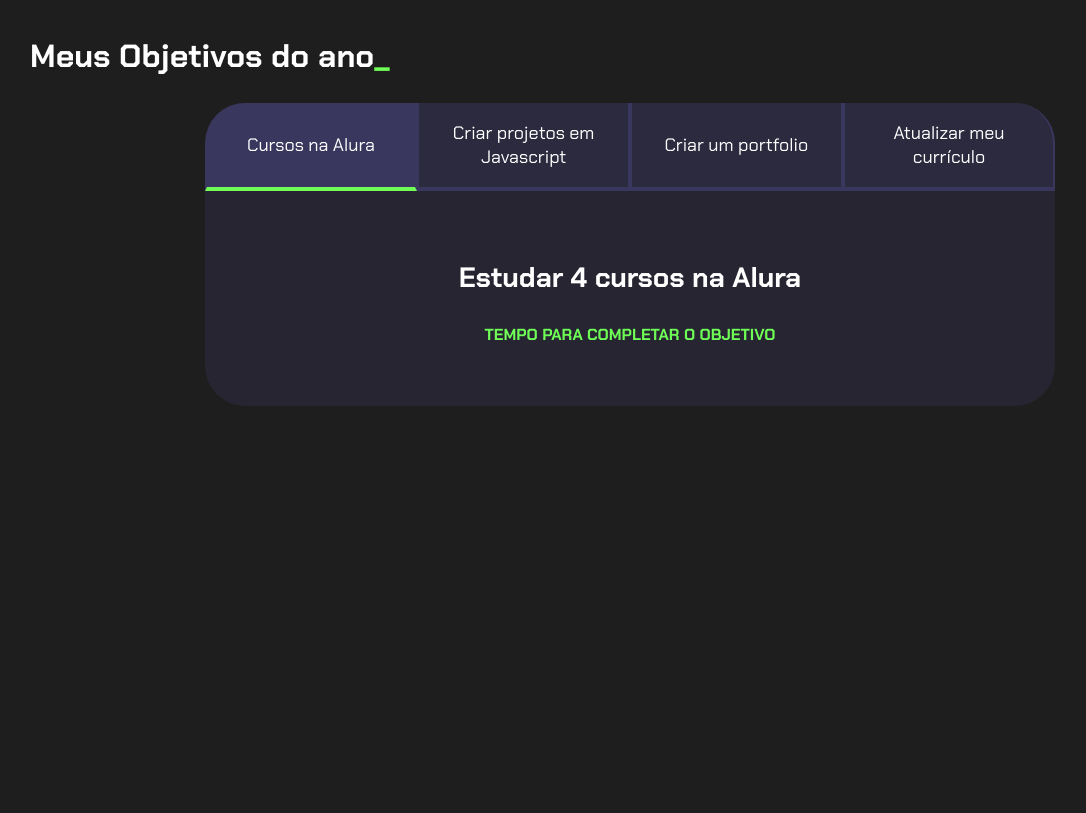
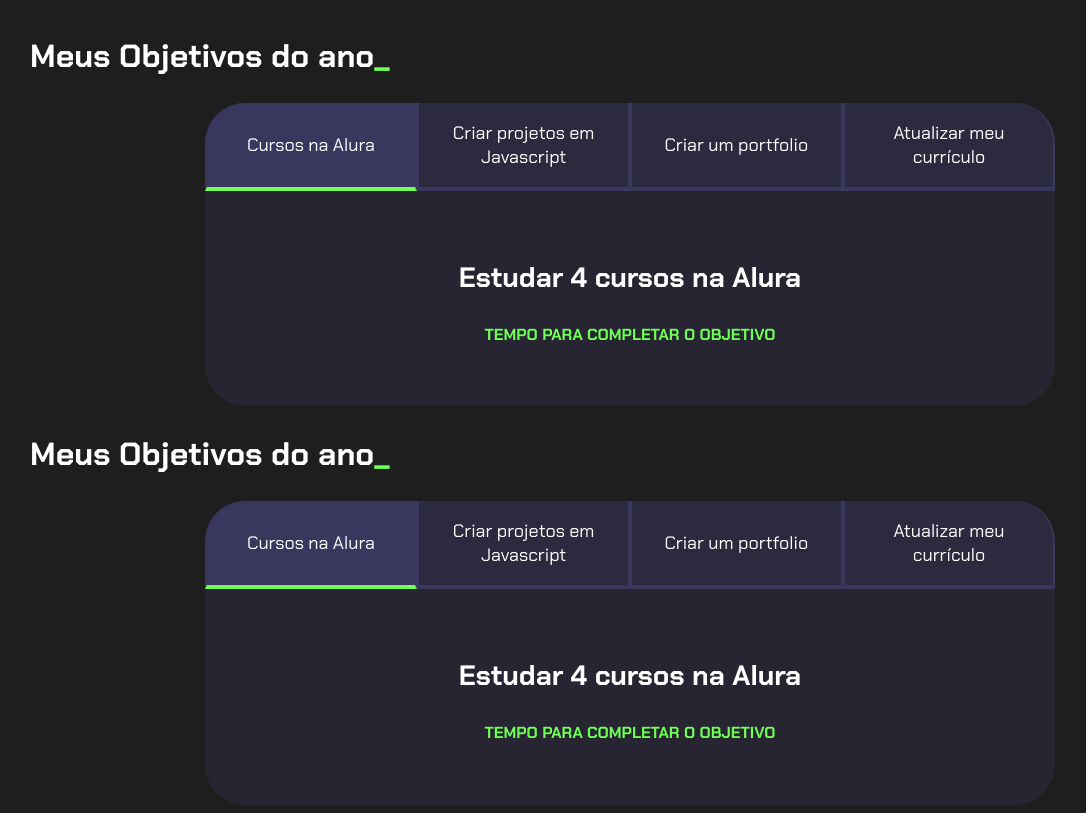
Before and after one commit to Drielicdp/-nqueromais, a plain HTML site: page index.html in a window 1280 px wide. Shown: the whole page, without its empty margins (10-1096 px from the left). Drawn offline with Linux system fonts and the light colour scheme.

Commit message:
index.html

```diff
--- a/index.html
+++ b/index.html
@@ -39,3 +39,45 @@
     <script src="main.js"></script>
 </body>
 </html>
+<!DOCTYPE html>
+<html lang="pt-br">
+
+<head>
+    <meta charset="UTF-8">
+    <meta name="viewport" content="width=device-width, initial-scale=1.0">
+    <title>Meus objetivos do ano</title>
+    <link rel="stylesheet" href="style.css">
+</head>
+
+<body>
+    <section class="conteudo-principal">
+        <h2 class="titulo-principal">Meus Objetivos do ano<span>_</span></h2>
+        <div class="conteudo">
+        <div class="botoes">
+            <button class="botao ativo">Cursos na Alura</button>
+            <button class="botao">Criar projetos em Javascript</button>
+            <button class="botao">Criar um portfolio</button>
+            <button class="botao">Atualizar meu currículo</button>
+        </div>
+        <div class="abas-textos">
+            <div class="aba-conteudo ativo">
+                <h3 class="aba-conteudo-titulo-principal">Estudar 4 cursos na Alura</h3>
+                <h4 class="aba-conteudo-titulo-secundario">Tempo para completar o objetivo</h4>
+            </div>
+            <div class="aba-conteudo">
+                <h3 class="aba-conteudo-titulo-principal">Criar 5 projetos em Javascript</h3>
+                <h4 class="aba-conteudo-titulo-secundario">Tempo para completar o objetivo</h4>
+            </div>
+            <div class="aba-conteudo">
+                <h3 class="aba-conteudo-titulo-principal">Criar um portfolio com os meus 3 melhores projetos</h3>
+                <h4 class="aba-conteudo-titulo-secundario">Tempo para completar o objetivo</h4>
+            </div>
+            <div class="aba-conteudo">
+                <h3 class="aba-conteudo-titulo-principal">Atualizar meu curriculo com os certificados da Alura</h3>
+                <h4 class="aba-conteudo-titulo-secundario">Tempo para completar o objetivo</h4>
+            </div>
+        </div>
+    </div>
+    </section>
+    <script src="main.js"></script>
+</body>
```
